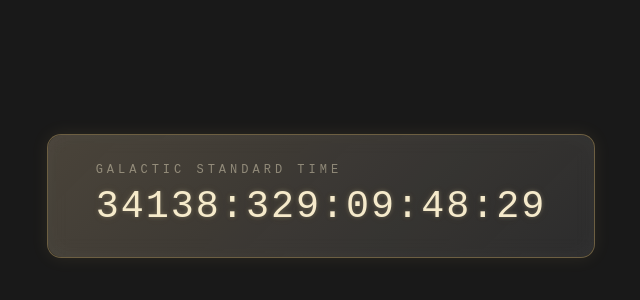
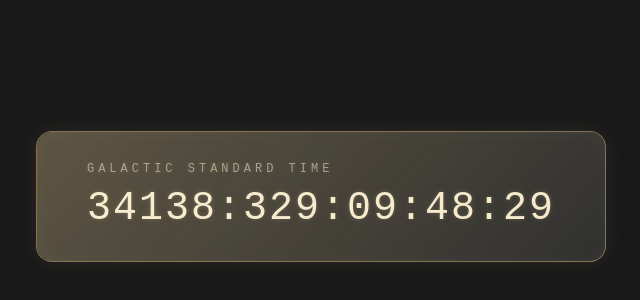
Before and after one commit to 3211/GST-Clock, a website: page index.html in a window 1280 px wide. Shown: the part 204-504 px from the top of the page, without its empty margins (319-959 px from the left). Drawn offline with Linux system fonts and the light colour scheme.

Commit message:
Update index.html

```diff
--- a/index.html
+++ b/index.html
@@ -7,7 +7,7 @@
       body {
         margin: 0;
         padding: 0;
-        background: rgb(25, 25, 25); /* Matches Notion dark mode */
+        background: rgb(25, 25, 25); /* Notion dark mode */
         font-family: "JetBrains Mono", monospace;
         display: flex;
         justify-content: center;
@@ -15,53 +15,67 @@
         height: 100vh;
       }
 
+      /* -------- FUTURE-LUXURY PANEL -------- */
       .panel {
-        padding: 28px 48px;
-        border-radius: 14px;
+        padding: 30px 50px;
+        border-radius: 16px;
 
-        /* Soft glass */
-        background: rgba(255, 255, 255, 0.04);
-        backdrop-filter: blur(10px);
+        /* Smoky warm glass */
+        background: rgba(255, 240, 200, 0.03);
+        backdrop-filter: blur(12px);
 
-        /* Muted luxury gold + silver edge */
-        border: 1px solid rgba(255, 215, 130, 0.34);
+        /* Brushed champagne-gold border */
+        border: 1px solid rgba(255, 220, 150, 0.45);
+
+        /* Soft inner + outer metallic glow */
         box-shadow:
-          0 0 18px rgba(255, 215, 130, 0.08),
-          inset 0 0 25px rgba(255, 255, 255, 0.03);
+          0 0 22px rgba(255, 215, 150, 0.08),
+          inset 0 0 18px rgba(255, 245, 220, 0.04);
 
-        /* Subtle metallic gradient edge */
         position: relative;
       }
 
+      /* Metallic gradient sheen */
       .panel::before {
         content: "";
         position: absolute;
         inset: 0;
-        border-radius: 14px;
+        border-radius: 16px;
         pointer-events: none;
+
+        /* Soft gold → platinum diagonal sheen */
         background: linear-gradient(
           135deg,
-          rgba(255, 220, 165, 0.18),
-          rgba(200, 200, 210, 0.06)
+          rgba(255, 225, 160, 0.28),
+          rgba(200, 200, 205, 0.10)
         );
-        mix-blend-mode: overlay;
+
+        mix-blend-mode: screen;
       }
 
+      /* -------- TEXT STYLING -------- */
+
+      /* Premium champagne-gold */
       #gst {
-        font-size: 2.4rem;
-        color: #f5e9c9; /* warm muted gold */
+        font-size: 2.5rem;
+        color: #f4e7c6; /* champagne gold */
         letter-spacing: 2px;
+
+        /* Warm golden aura instead of neon glow */
         text-shadow:
-          0 0 4px rgba(255, 236, 180, 0.25),
-          0 0 12px rgba(200, 180, 120, 0.08);
+          0 0 4px rgba(255, 230, 180, 0.18),
+          0 0 16px rgba(255, 210, 150, 0.08);
       }
 
+      /* Label: platinum-gold hybrid */
       .label {
         text-transform: uppercase;
-        color: rgba(245, 233, 201, 0.45);
+        color: rgba(240, 225, 190, 0.55);
         font-size: 0.75rem;
         letter-spacing: 4px;
-        margin-bottom: 8px;
+        margin-bottom: 10px;
+
+        text-shadow: 0 0 6px rgba(255, 240, 200, 0.15);
       }
     </style>
   </head>
```
